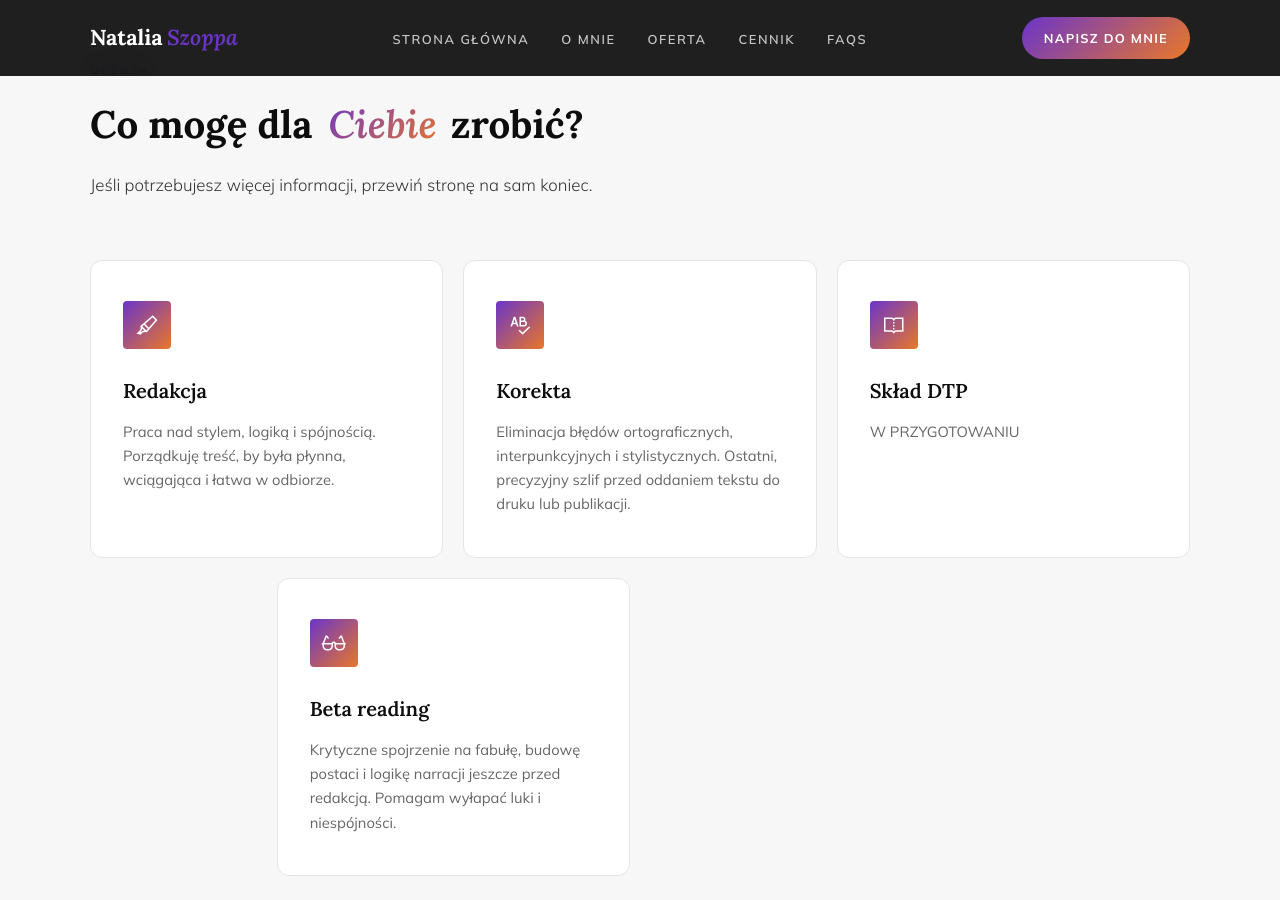
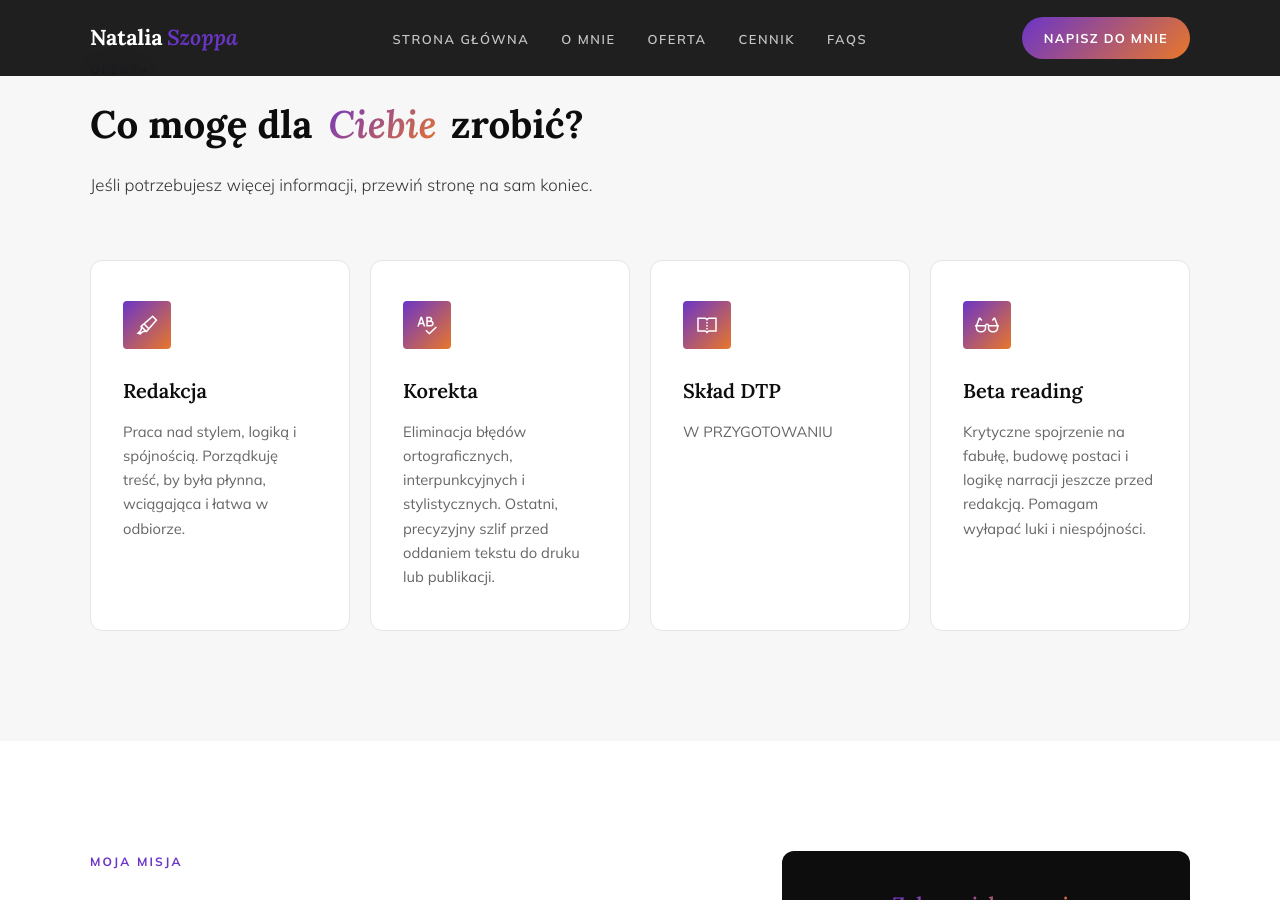
Before and after one commit to Bonnie00726/nataliaszoppa, a Jekyll site: the page built from index.html, in a window 1280 px wide and 900 px high, scrolled down 1830 px. Built offline with Jekyll 4.4.1, drawn with Linux system fonts in a browser that asks for light colours.

Commit message:
Update head.html

```diff
--- a/_includes/head.html
+++ b/_includes/head.html
@@ -111,16 +111,25 @@
     .about-img-caption { position: absolute; bottom: 0; right: 0; background: var(--grad); color: #fff; padding: 18px 22px; border-radius: var(--radius); font-family: var(--serif); font-size: 0.85rem; font-weight: 600; max-width: 180px; line-height: 1.4; box-shadow: var(--shadow-med); }
     .about-text p { font-family: var(--sans); color: var(--ink-soft); font-size: 1.0rem; margin-bottom: 20px; font-weight: 300; }
 
-    /* USŁUGI */
+
+   /* USŁUGI */
     .services-intro { margin-bottom: 60px; }
     .services-desc { font-family: var(--sans); font-size: 1.05rem; color: var(--ink-soft); font-weight: 300; margin-top: 10px; max-width: 600px; }
-    .services-grid { display: grid; grid-template-columns: repeat(3, 1fr); gap: 20px; }
+
+    /* Układ mobilny: kafelki jeden pod drugim lub po 2 (zależy od szerokości ekranu) */
+    .services-grid { display: grid; grid-template-columns: repeat(auto-fit, minmax(250px, 1fr)); gap: 20px; }
+
+    /* Układ dla komputerów (powyżej 900px) */
     @media (min-width: 900px) {
-        .services-grid { grid-template-columns: repeat(6, 1fr); }
-        .service-card:nth-child(1), .service-card:nth-child(2), .service-card:nth-child(3) { grid-column: span 2; }
-        .service-card:nth-child(4) { grid-column: 2 / span 2; }
-        .service-card:nth-child(5) { grid-column: span 2; }
+        .services-grid {
+            grid-template-columns: repeat(4, 1fr);
+        }
+        /* Usuwamy sztywne przypisania, żeby kafelki układały się automatycznie jeden obok drugiego */
+        .service-card {
+            grid-column: auto !important;
+        }
     }
+
     .service-card { background: #fff; border: 1.5px solid var(--paper-mid); border-radius: var(--radius-lg); padding: 40px 32px; transition: transform 0.3s, box-shadow 0.3s; position: relative; overflow: hidden; }
     .service-card::before { content: ''; position: absolute; top: 0; left: 0; right: 0; height: 2px; background: var(--grad); transform: scaleX(0); transform-origin: left; transition: transform 0.4s cubic-bezier(0.22,1,0.36,1); }
     .service-card:hover { transform: translateY(-4px); box-shadow: var(--shadow-med); }
```
